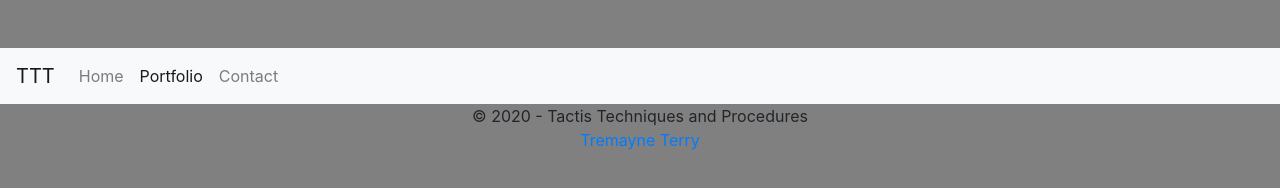
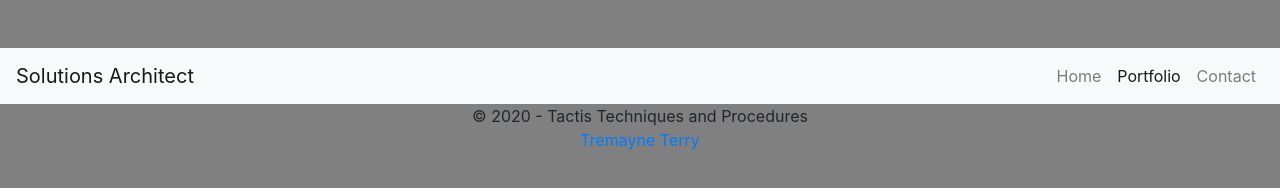
Before and after one commit to tremaynet/week2-homework-responsiveportfolio, a plain HTML site: page portfolio.html in a window 1280 px wide. Drawn offline with nearby package versions, Linux system fonts and the light colour scheme.

Commit message:
updeated line 19 in the contact.htm

```diff
--- a/portfolio.html
+++ b/portfolio.html
@@ -16,13 +16,13 @@
 
    <header>
       <nav class="navbar navbar-expand-lg navbar-light bg-light">
-         <a class="navbar-brand" href="#">TTT</a>
+         <a class="navbar-brand" href="#">Solutions Architect</a>
          <button class="navbar-toggler" type="button" data-toggle="collapse" data-target="#navbarSupportedContent" aria-controls="navbarSupportedContent" aria-expanded="false" aria-label="Toggle navigation">
            <span class="navbar-toggler-icon"></span>
          </button>
 
          <div class="collapse navbar-collapse" id="navbarSupportedContent">
-            <ul class="nav navbar-nav mr-auto">
+            <ul class="nav navbar-nav ml-auto">
                <li class="nav-item">
                   <a class="nav-link" href="index.html">Home</a>
                </li>
```
Also changed, not shown: contact.html (+4 -4 lines), index.html (+2 -2 lines).
